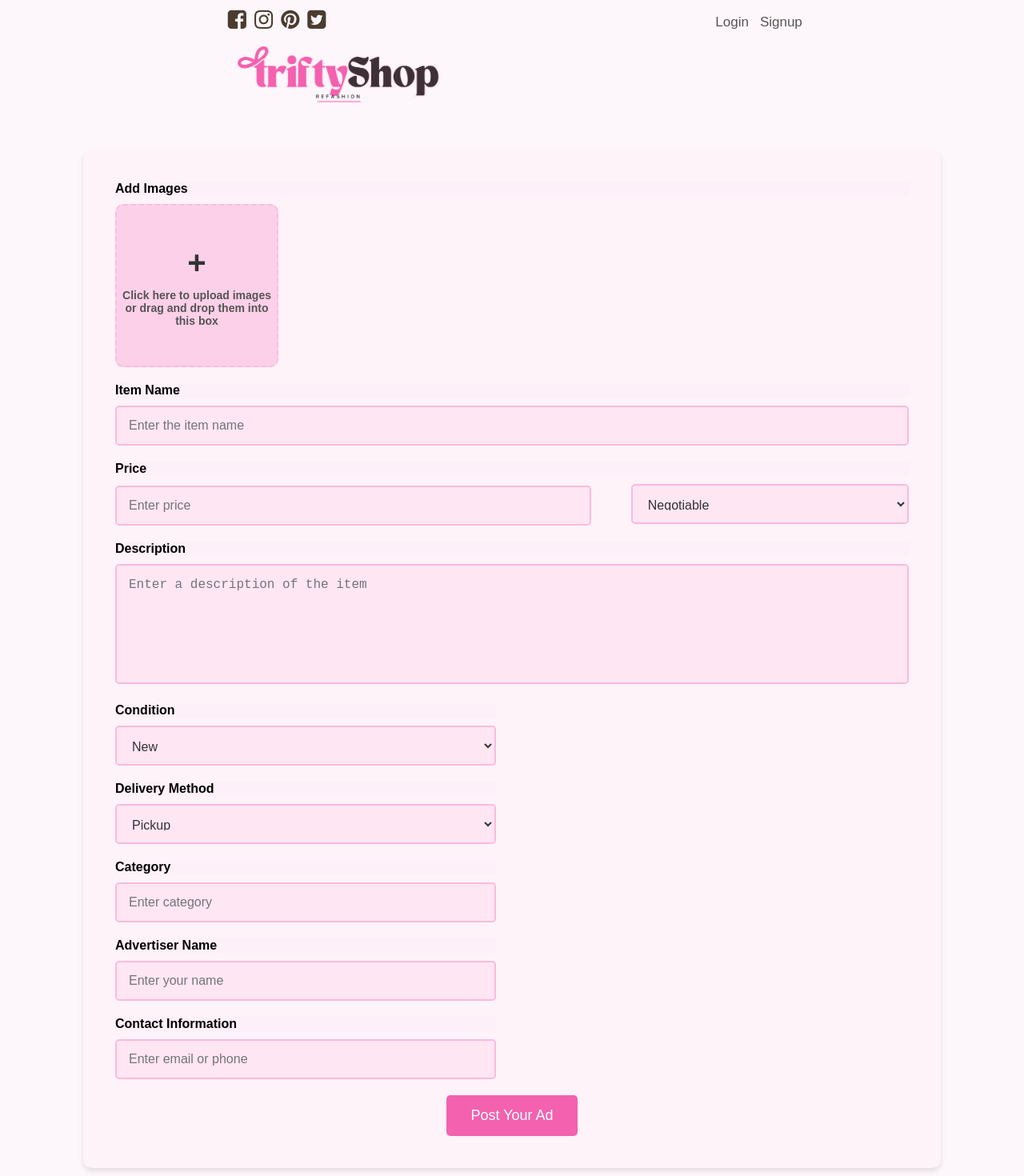
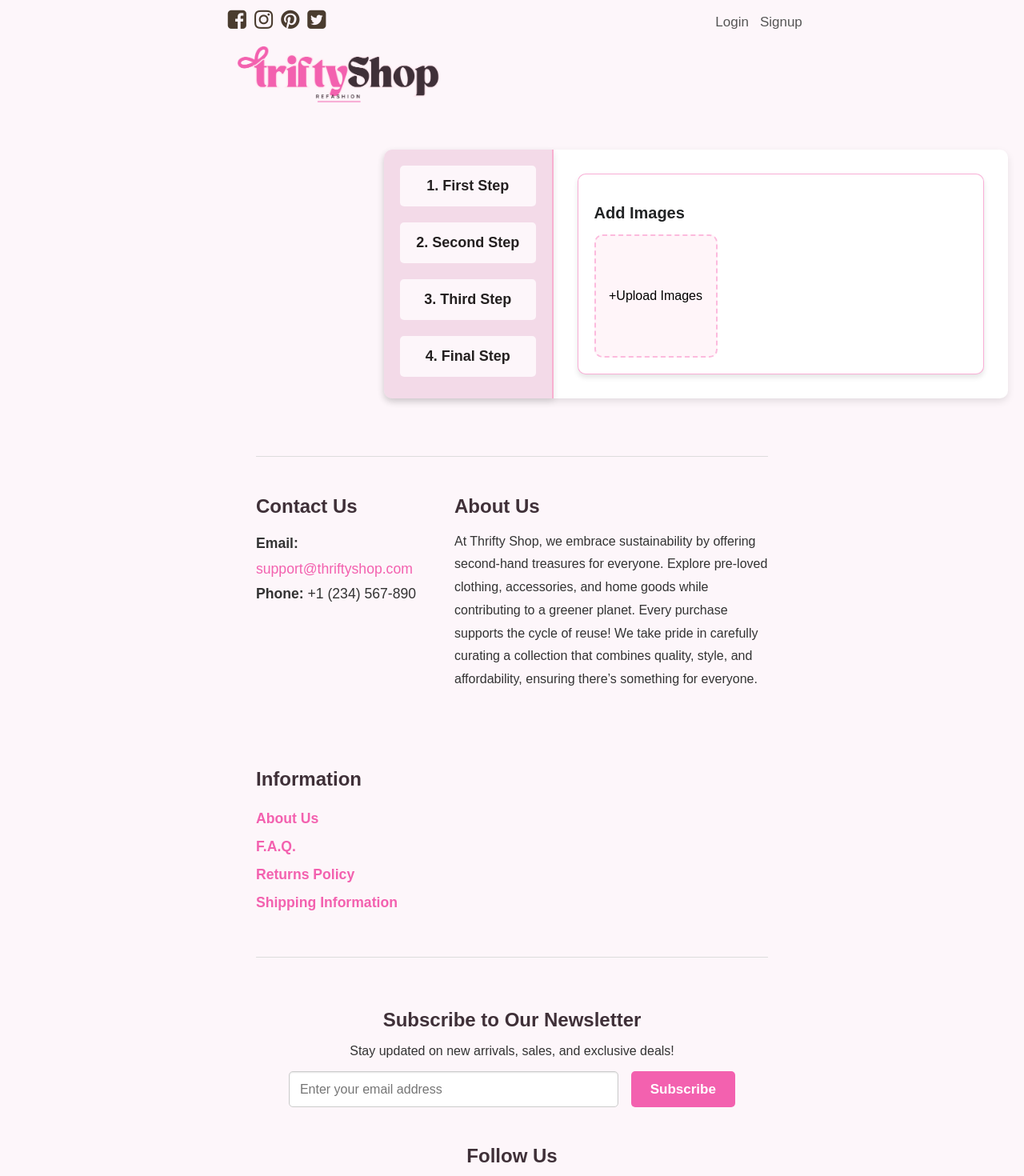
Before and after one commit to ana11ogrizovic/TriftyShop, a React (Create React App) app in the folder triftshop-frontend/: page /addlisting in a window 1280 px wide. Shown: the top 1470 px of the page at 80% size. Built offline with nearby package versions, Linux system fonts and the light colour scheme; a small style sheet from the web is missing.

Commit message:
Changed addlisting-page

```diff
--- a/triftshop-frontend/src/components/adForm/AdForm.css
+++ b/triftshop-frontend/src/components/adForm/AdForm.css
@@ -4,107 +4,225 @@
   margin: 0;
   padding: 0;
 }
+
 .page-container {
-    width: 100%;
+  justify-content: center; /* Horizontalno centriranje */
+  align-items: center;  /* Osigurava da zauzima celu visinu ekrana */
   padding: 40px 20px;
-    box-sizing: border-box;
-    text-align: center;
+  border-radius: 15px;
+  padding-left: 30rem;
 }
 
-  h1 {
-    margin-bottom: 30px;
-    color: #333;
-    font-size: 36px;
+
+.ad-form {
+  flex-direction: column;
+  gap: 25px;
 }
 
-  .large-form {
-    width: 80%;
+.form-section {
+  padding: 20px;
+  background: #f8b8da1e;
+  border-radius: 10px;
+  box-shadow: 0 4px 10px rgba(0, 0, 0, 0.05);
+
+  border: 1px solid #f361af83;
+}
+
+.section-title {
+  font-size: 22px;
+  font-weight: bold;
+  color: #46363e;
+  margin-bottom: 20px;
+  text-align: left;
+}
+
+.form-group label {
+  font-size: 16px;
+  font-weight: bold;
+  margin-bottom: 8px;
+  color: #444;
+  display: block;
+}
+
+input, select, textarea {
+  padding: 10px;
+  border-radius: 5px;
+  border: 2px solid #fcbadd;
+  background: #fff5f9;
+  font-size: 14px;
+}
+
+textarea {
+  resize: none;
+  height: 120px;
+}
+
+.upload-container {
+  display: flex;
+  flex-wrap: wrap;
+  gap: 10px;
+}
+
+.image-preview img {
+  width: 120px;
+  height: 120px;
+  object-fit: cover;
+  border-radius: 10px;
+  border: 2px solid #f361af;
+  box-shadow: 0 2px 4px rgba(0, 0, 0, 0.1);
+}
+
+.upload-box {
+  width: 150px;
+  height: 150px;
+  background-color: #fff5f9;
+  border: 2px dashed #fcbadd;
+  display: flex;
+  justify-content: center;
+  align-items: center;
+  border-radius: 10px;
+  transition: background-color 0.3s ease, border-color 0.3s ease;
+  cursor: pointer;
+}
+
+.upload-box:hover {
+  background-color: #fcbadd;
+  border-color: #f361af;
+}
+
+.submit-btn {
+  padding: 15px 30px;
+  background-color: #F361AF;
+  color: white;
+  font-size: 18px;
+  border: none;
+  border-radius: 5px;
+  cursor: pointer;
+  transition: background 0.3s ease;
+  box-shadow: 0 5px 10px rgba(0, 0, 0, 0.1);
+}
+
+.submit-btn:hover {
+  background-color: #ec2c92;
+}
+
+/* Stil za sekcije poredane horizontalno */
+.form-row-section {
+  display: flex;
+  justify-content: space-between; /* Prostor između sekcija */
+  gap: 20px; /* Razmak između sekcija */
+}
+
+
+.section-title {
+  font-size: 18px;
+  font-weight: bold;
+  color: #333;
+  margin-bottom: 15px;
+}
+
+.form-group label {
+  display: block;
+  font-size: 14px;
+  font-weight: bold;
+  color: #555;
+  margin-bottom: 8px;
+  text-align: left;  /* Poravnanje u levi ugao */
+  margin-left: 0;
+  margin-top: 8px; /* Osigurava da bude potpuno u levom kutu */
+}
+
+
+input, select {
+  padding: 10px;
+  font-size: 14px;
+  border: 1px solid #ccc;
+  border-radius: 5px;
+  background-color: #f9f9f9;
+  box-shadow: inset 0 1px 2px rgba(0, 0, 0, 0.1);
+}
+
+
+.form-wrapper {
+    display: flex;
     max-width: 1200px;
-    margin: auto;
-    padding: 40px;
-    background: #eb62b705; /* Svetlo plava boja */
+    background: #ffffff;
+    border-radius: 10px;
+    box-shadow: 0 4px 10px rgba(0, 0, 0, 0.1);
+}
+
+.steps-sidebar {
+  width: 25%;
+  background:  #f3dae8; /* Svetlija roze boja sa gradijentom */
+  border-right: 2px solid #f8b0d0; /* Svetla roze nijansa za granicu */
+  padding: 20px;
+  display: flex;
+  flex-direction: column;
+  gap: 20px;
+  border-radius: 10px 0 0 10px;
+  box-shadow: 0 4px 8px rgba(0, 0, 0, 0.1); /* Suptilni senke za dublji izgled */
+}
+
+.step {
+  font-size: 18px;
+  font-weight: bold;
+  color: #242020; /* Bela boja teksta za dobar kontrast */
+  padding: 15px;
+  border-radius: 5px;
+  background: #fdf6fa; /* Lagana tamno-ružičasta pozadina */
+  text-align: center;
+  transition: background 0.3s ease; /* Glatke animacije za promene boje */
+}
+
+.step:hover {
+  background: #e294be; /* Promena pozadine na tamniji ton kada se pređe mišem */
+}
+
+
+.ad-form {
+    width: 75%;
+    padding: 30px;
+    display: flex;
+    flex-direction: column;
+    gap: 20px;
+}
+
+.form-section {
+    background: #fff;
+    padding: 20px;
     border-radius: 10px;
     box-shadow: 0 4px 6px rgba(0, 0, 0, 0.1);
 }
 
-
-  .form-group {
-    margin-bottom: 20px;
-    text-align: left;
-  }
-
-  label {
-    display: block;
-    font-size: 16px;
+.section-title {
+    font-size: 20px;
     font-weight: bold;
-    margin-bottom: 10px;
-    background: #eb62b705; /* Svetlo plava boja */
-
+    color: #222425;
+    margin-bottom: 15px;
 }
 
 input, textarea, select {
-    background-color: #fcbadd3d; /* Svetlo roza pozadina */
-    border: 2px solid #fcbadd; /* Roza boja okvira */
-    color: #333; /* Boja teksta */
-    padding: 15px; /* Povećanje unutrašnjih margina */
+  width: 80%;  /* Inputi, textareas, i selecti zauzimaju 100% širine roditeljskog elementa */
+  padding: 12px; /* Veći razmak unutar inputa */
   border-radius: 5px;
+  border: 1px solid #ccc;
   font-size: 16px;
-    width: 100%; /* Polja će zauzimati celu širinu form-grupe */
-    height: 50px; /* Povećava visinu polja (osim textarea) */
-    box-sizing: border-box; /* Osigurava da padding ne utiče na širinu */
+  background-color: #fff;
+  margin-bottom: 15px;  /* Razmak između form elemenata */
+  justify-content: center;
 }
 
-textarea {
-    height: 150px; /* Specifična visina za textarea */
-    resize: none; /* Sprečavanje promene veličine */
-}
-
-
 .submit-btn {
+    padding: 15px 30px;
     background-color: #F361AF;
     color: white;
-    border: none;
-    padding: 15px 30px;
     font-size: 18px;
     border-radius: 5px;
+    border: none;
     cursor: pointer;
+    transition: background 0.3s;
 }
 
 .submit-btn:hover {
-    background-color: #f1409fa6;
+    background-color: #1a5a91;
 }
-
-
-  .upload-box {
-    width: 200px;
-    height: 200px;
-    background-color: #fcbadd9a; /* Light pink background */
-    border: 2px dashed #fcbadd; /* Pink dashed border */
-    display: flex;
-    justify-content: center;
-    align-items: center;
-    flex-direction: column;
-    cursor: pointer;
-    border-radius: 10px;
-    margin-bottom: 20px;
-    transition: background-color 0.3s ease, border-color 0.3s ease;
-    text-align: center;
-  }
-
-  .upload-box:hover {
-    background-color: #fcbadd; /* Darker pink background on hover */
-    border-color: #f361af; /* Darker pink border on hover */
-  }
-
-  .upload-icon {
-    font-size: 40px;
-    font-weight: bold;
-    color: #333;
-    margin-bottom: 10px; /* Space between icon and text */
-  }
-
-  .upload-text {
-    font-size: 14px;
-    font-weight: bold;
-    color: #555;
-  }
--- a/triftshop-frontend/src/components/adForm/AdForm.js
+++ b/triftshop-frontend/src/components/adForm/AdForm.js
@@ -2,11 +2,13 @@
 import "./AdForm.css"; // CSS for styles
 
 const AdForm = () => {
+    const [activeStep, setActiveStep] = useState(1); // Pratimo koji je korak aktivan
+
     const [formData, setFormData] = useState({
         images: [],
         itemName: "",
         price: "",
-        priceOption: "negotiable", // New field for price dropdown
+        priceOption: "negotiable",
         description: "",
         condition: "new",
         deliveryMethod: "pickup",
@@ -21,7 +23,18 @@
     };
 
     const handleFileUpload = (e) => {
-        setFormData({ ...formData, images: Array.from(e.target.files) });
+        const files = Array.from(e.target.files);
+
+        if (!files.length) return;
+
+        setFormData((prevData) => {
+            if (prevData.images.length >= 8) {
+                alert("Maximum number of images reached (8).");
+                return prevData;
+            }
+            const newImages = [...prevData.images, ...files.slice(0, 8 - prevData.images.length)];
+            return { ...prevData, images: newImages };
+        });
     };
 
     const handleSubmit = (e) => {
@@ -30,14 +43,34 @@
     };
 
     return (
-        <div className="page-container">
-            <form className="large-form" onSubmit={handleSubmit}>
-                {/* Image Upload */}
+        <div className="page-container" style={{ justifyContent: 'center' }}>
+
+            <div className="form-wrapper">
+                {/* Steps on the left */}
+                <div className="steps-sidebar">
+                    <div className={`step ${activeStep === 1 ? 'active-step' : ''}`} onClick={() => setActiveStep(1)}>1. First Step</div>
+                    <div className={`step ${activeStep === 2 ? 'active-step' : ''}`} onClick={() => setActiveStep(2)}>2. Second Step</div>
+                    <div className={`step ${activeStep === 3 ? 'active-step' : ''}`} onClick={() => setActiveStep(3)}>3. Third Step</div>
+                    <div className={`step ${activeStep === 4 ? 'active-step' : ''}`} onClick={() => setActiveStep(4)}>4. Final Step</div>
+                </div>
+
+                {/* Form sections */}
+                <form className="ad-form" onSubmit={handleSubmit}>
+                    {/* Section 1: Image Upload */}
+                    {activeStep === 1 && (
+                        <div className="form-section">
+                            <h2 className="section-title">Add Images</h2>
                             <div className="form-group">
-  <label>Add Images</label>
-  <div className="upload-box" onClick={() => document.getElementById('file-input').click()}>
+                                <div className="upload-container">
+                                    {formData.images.map((img, index) => (
+                                        <div key={index} className="image-preview">
+                                            <img src={URL.createObjectURL(img)} alt={`preview-${index}`} />
+                                        </div>
+                                    ))}
+                                    <div className="upload-box" onClick={() => document.getElementById("file-input").click()}>
                                         <span className="upload-icon">+</span>
-    <span className="upload-text">Click here to upload images or drag and drop them into this box</span>
+                                        <span className="upload-text">Upload Images</span>
+                                    </div>
                                 </div>
                                 <input
                                     id="file-input"
@@ -45,12 +78,16 @@
                                     multiple
                                     accept="image/*"
                                     onChange={handleFileUpload}
-    style={{ display: "none" }} // Hide the default input element
+                                    style={{ display: "none" }}
                                 />
                             </div>
+                        </div>
+                    )}
 
-
-                {/* Item Name */}
+                    {/* Section 2: Item Details */}
+                    {activeStep === 2 && (
+                        <div className="form-section">
+                            <h2 className="section-title">Item Details</h2>
                             <div className="form-group">
                                 <label>Item Name</label>
                                 <input
@@ -61,44 +98,47 @@
                                     onChange={handleInputChange}
                                 />
                             </div>
-
-                {/* Price with Dropdown */}
-                <div className="form-group price-group">
+                            <div className="form-group">
                                 <label>Price</label>
+                                <div className="price-group" style={{ display: 'flex', alignItems: 'center', width: '30%' }}>
                                     <input
                                         type="number"
                                         name="price"
                                         placeholder="Enter price"
                                         value={formData.price}
                                         onChange={handleInputChange}
-                        style={{ width: "60%" }} // Adjusted width for price input
+                                        style={{ marginRight: '10px', width: '80%' }}
                                     />
                                     <select
-                        name="priceOption"
-                        value={formData.priceOption}
+                                        name="currency"
+                                        value={formData.currency}
                                         onChange={handleInputChange}
-                        style={{ width: "35%", marginLeft: "5%" }} // Adjusted width and margin for dropdown
+                                        style={{ width: '50%' }}
                                     >
-                        <option value="free">Free</option>
-                        <option value="negotiable">Negotiable</option>
+                                        <option value="eur">EUR</option>
+                                        <option value="rsd">RSD</option>
                                     </select>
                                 </div>
+                            </div>
 
-                {/* Description */}
                             <div className="form-group">
                                 <label>Description</label>
                                 <textarea
                                     name="description"
-                        rows="5"
-                        placeholder="Enter a description of the item"
+                                    placeholder="Enter item description"
                                     value={formData.description}
                                     onChange={handleInputChange}
                                 />
                             </div>
+                        </div>
 
-                {/* Condition and Delivery Method */}
-                <div className="form-row">
-                    <div className="form-group" style={{ width: "48%" }}>
+                    )}
+
+                    {/* Section 3: Additional Details */}
+                    {activeStep === 3 && (
+                        <div className="form-section">
+                            <h2 className="section-title">Additional Details</h2>
+                            <div className="form-group">
                                 <label>Condition</label>
                                 <select
                                     name="condition"
@@ -109,7 +149,7 @@
                                     <option value="used">Used</option>
                                 </select>
                             </div>
-                    <div className="form-group" style={{ width: "48%" }}>
+                            <div className="form-group">
                                 <label>Delivery Method</label>
                                 <select
                                     name="deliveryMethod"
@@ -121,22 +161,13 @@
                                 </select>
                             </div>
                         </div>
+                    )}
 
-                {/* Category */}
-                <div className="form-group" style={{ width: "48%" }}>
-                    <label>Category</label>
-                    <input
-                        type="text"
-                        name="category"
-                        placeholder="Enter category"
-                        value={formData.category}
-                        onChange={handleInputChange}
-                    />
-                </div>
-
-                {/* Advertiser Name and Contact Information */}
-                <div className="form-row">
-                    <div className="form-group" style={{ width: "48%" }}>
+                    {/* Section 4: Contact Information */}
+                    {activeStep === 4 && (
+                        <div className="form-section">
+                            <h2 className="section-title">Contact Information</h2>
+                            <div className="form-group">
                                 <label>Advertiser Name</label>
                                 <input
                                     type="text"
@@ -146,8 +177,8 @@
                                     onChange={handleInputChange}
                                 />
                             </div>
-                    <div className="form-group" style={{ width: "48%" }}>
-                        <label>Contact Information</label>
+                            <div className="form-group">
+                                <label>Contact Info</label>
                                 <input
                                     type="text"
                                     name="contactInfo"
@@ -157,12 +188,16 @@
                                 />
                             </div>
                         </div>
+                    )}
 
                     {/* Submit Button */}
-                <button type="submit" className="submit-btn">
-                    Post Your Ad
-                </button>
+                    {activeStep === 4 && (
+                        <div className="form-actions">
+                            <button type="submit" className="submit-btn">Post Listing</button>
+                        </div>
+                    )}
                 </form>
+            </div>
         </div>
     );
 };
```
Lines whose indentation alone changed are shown as unchanged.
